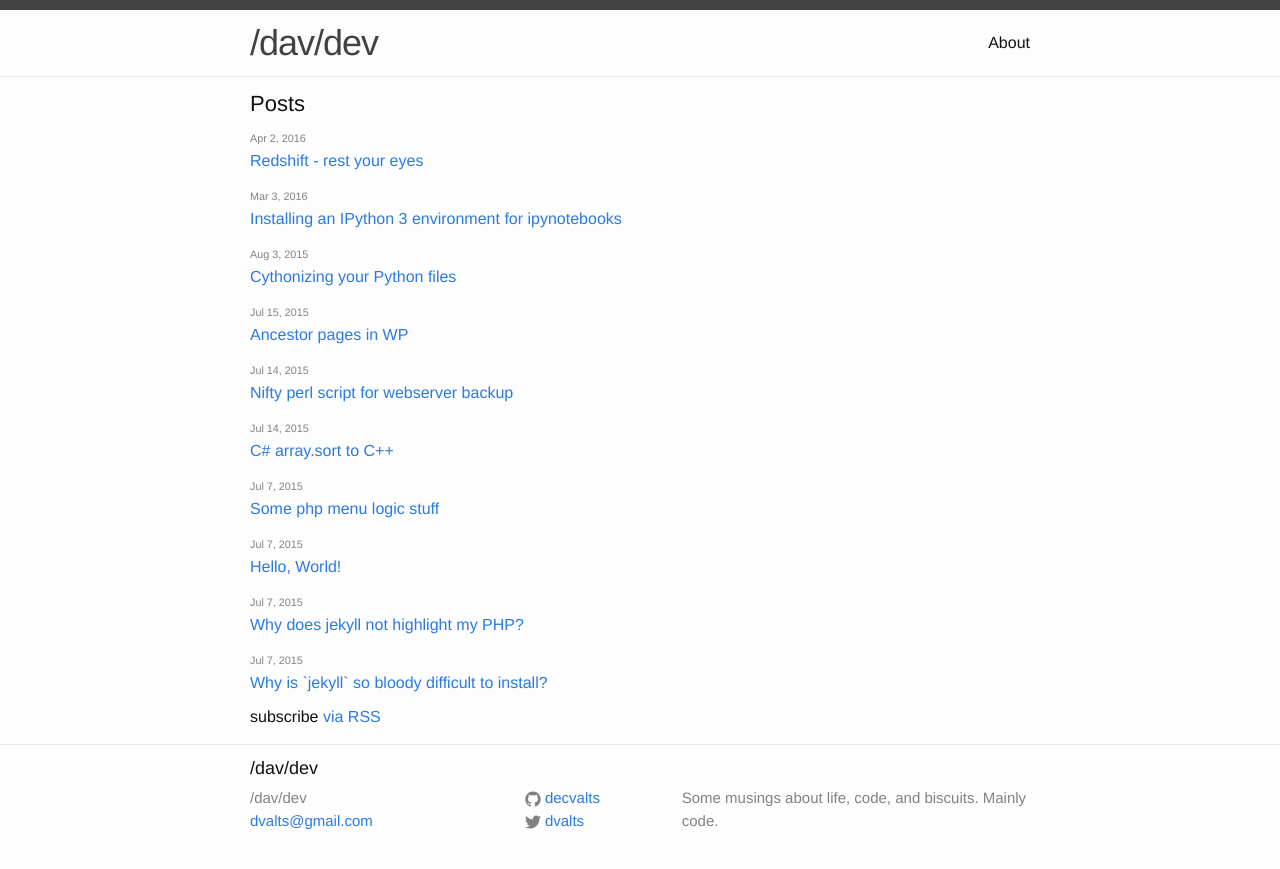
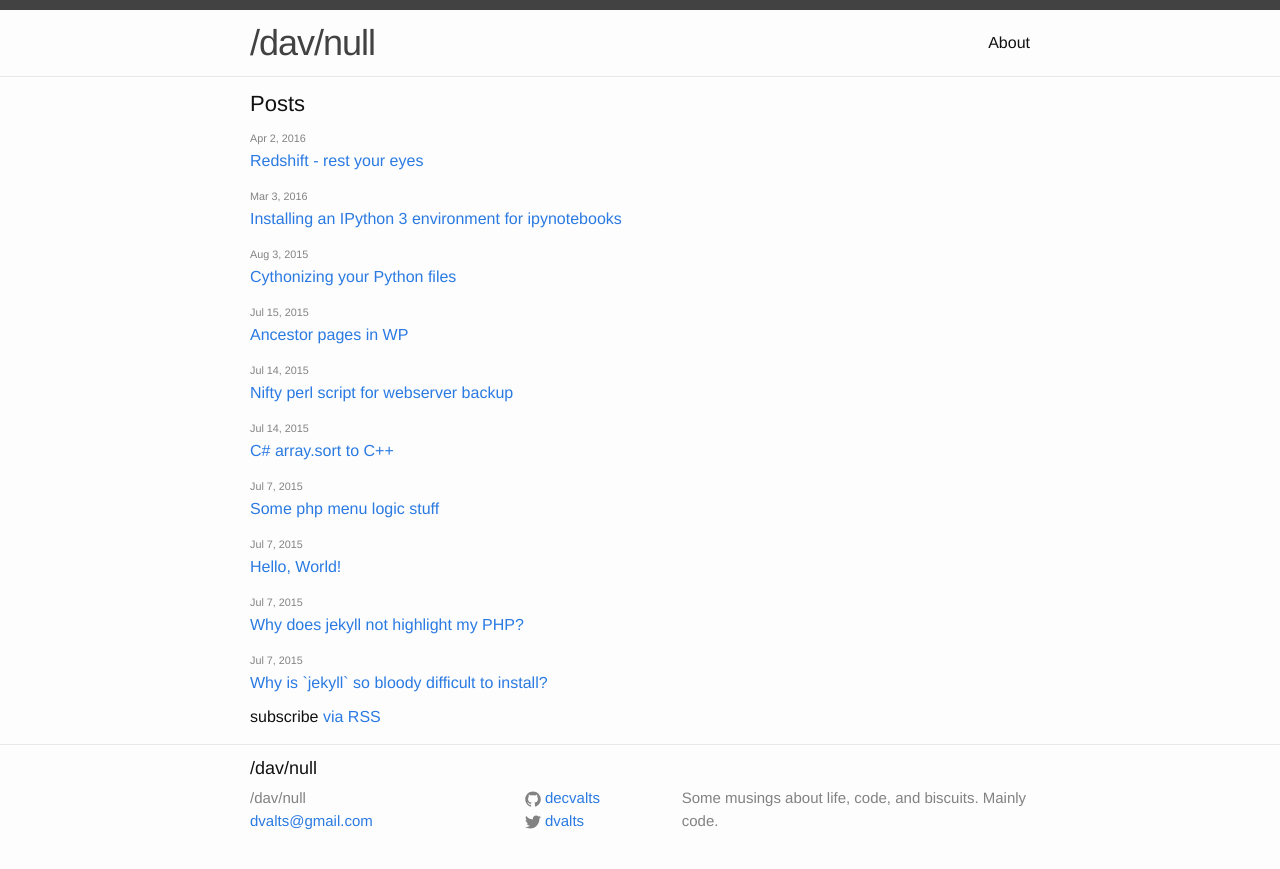
Before and after one commit to dvalters/self, a Jekyll site: the page built from index.html, in a window 1280 px wide. Shown: the top 869 px of the page. Built offline with Jekyll 4.4.1, drawn with Linux system fonts in a browser that asks for light colours.

Commit message:
Update _config.yml

```diff
--- a/_config.yml
+++ b/_config.yml
@@ -1,5 +1,5 @@
 # Site settings
-title: /dav/dev
+title: /dav/null
 email: dvalts@gmail.com
 description: > # this means to ignore newlines until "baseurl:"
   Some musings about life, code, and biscuits. Mainly code.
```
